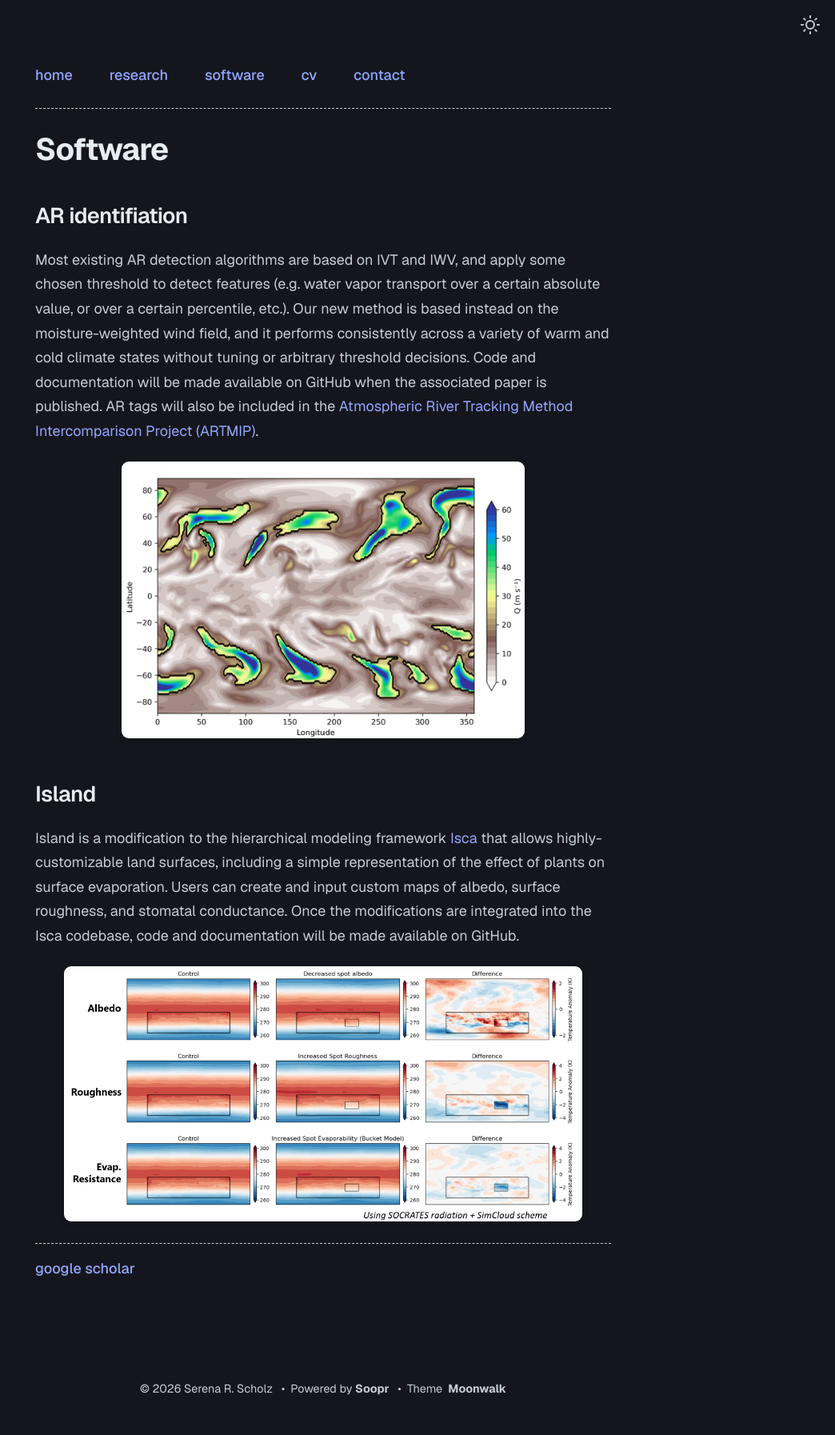
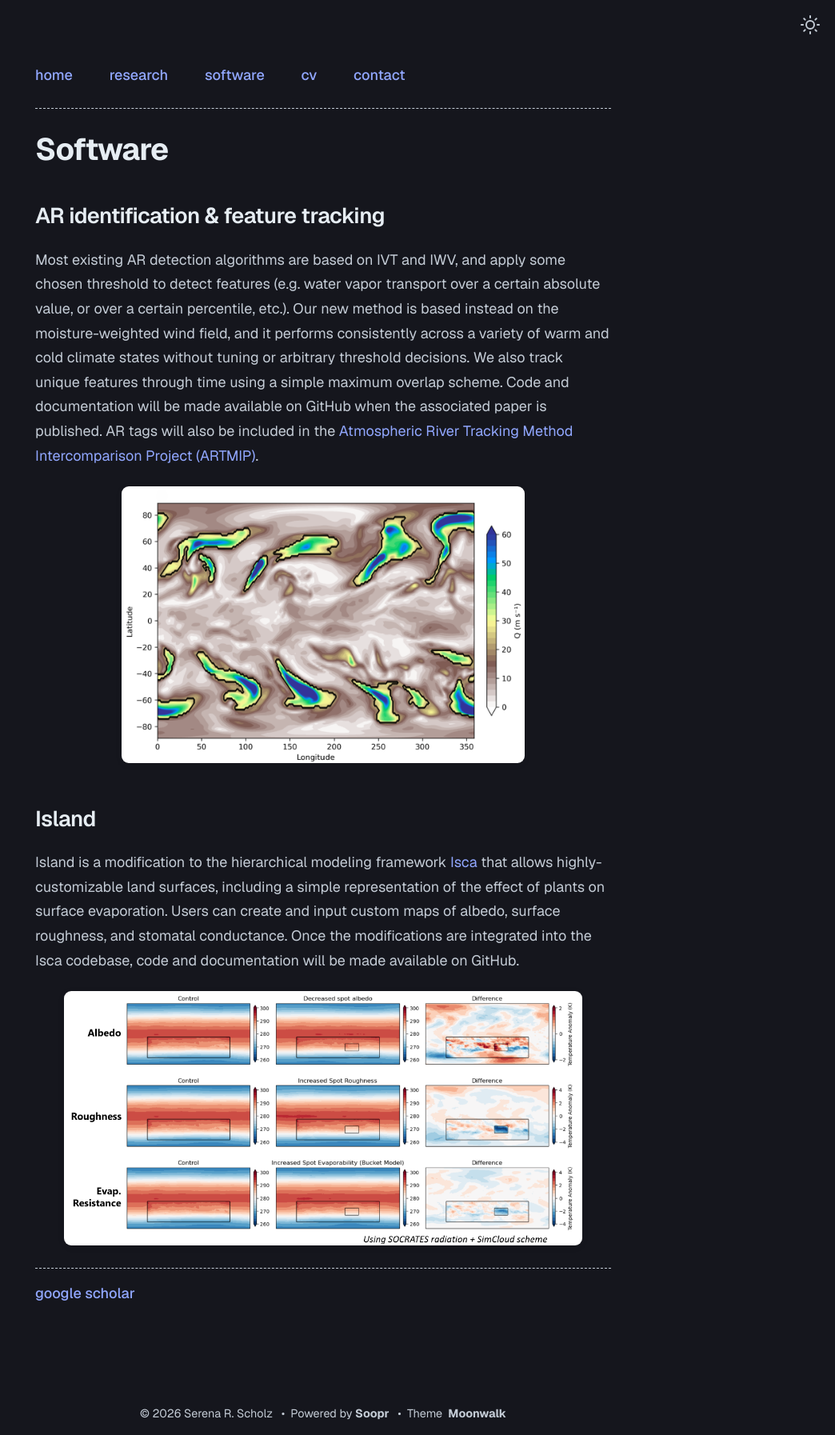
Before and after one commit to serenarscholz/serenarscholz.github.io, a Jekyll site: the page built from software.md, in a window 1280 px wide. Shown: the whole page at 80% size, without its empty margins (236-1280 px from the left). Built offline with Jekyll 4.4.1, drawn with Linux system fonts in a browser that asks for light colours; before the commit the page ends 1763 px from its top, so only the background shows below that.

Commit message:
Update software.md

```diff
--- a/software.md
+++ b/software.md
@@ -4,9 +4,9 @@ title: Software
 permalink: /software/
 ---
 
-## AR identifiation
+## AR identification & feature tracking
 
-Most existing AR detection algorithms are based on IVT and IWV, and apply some chosen threshold to detect features (e.g. water vapor transport over a certain absolute value, or over a certain percentile, etc.). Our new method is based instead on the moisture-weighted wind field, and it performs consistently across a variety of warm and cold climate states without tuning or arbitrary threshold decisions. Code and documentation will be made available on GitHub when the associated paper is published. AR tags will also be included in the [Atmospheric River Tracking Method Intercomparison Project (ARTMIP)](https://ncar.github.io/ARTMIP/intro.html).
+Most existing AR detection algorithms are based on IVT and IWV, and apply some chosen threshold to detect features (e.g. water vapor transport over a certain absolute value, or over a certain percentile, etc.). Our new method is based instead on the moisture-weighted wind field, and it performs consistently across a variety of warm and cold climate states without tuning or arbitrary threshold decisions. We also track unique features through time using a simple maximum overlap scheme. Code and documentation will be made available on GitHub when the associated paper is published. AR tags will also be included in the [Atmospheric River Tracking Method Intercomparison Project (ARTMIP)](https://ncar.github.io/ARTMIP/intro.html).
 
 <div style="text-align: center; margin: 1em 0;">
   <img src="/assets/ar_ids_quo.png" alt="AR identification" style="width: 70%; display: inline-block;">
```
